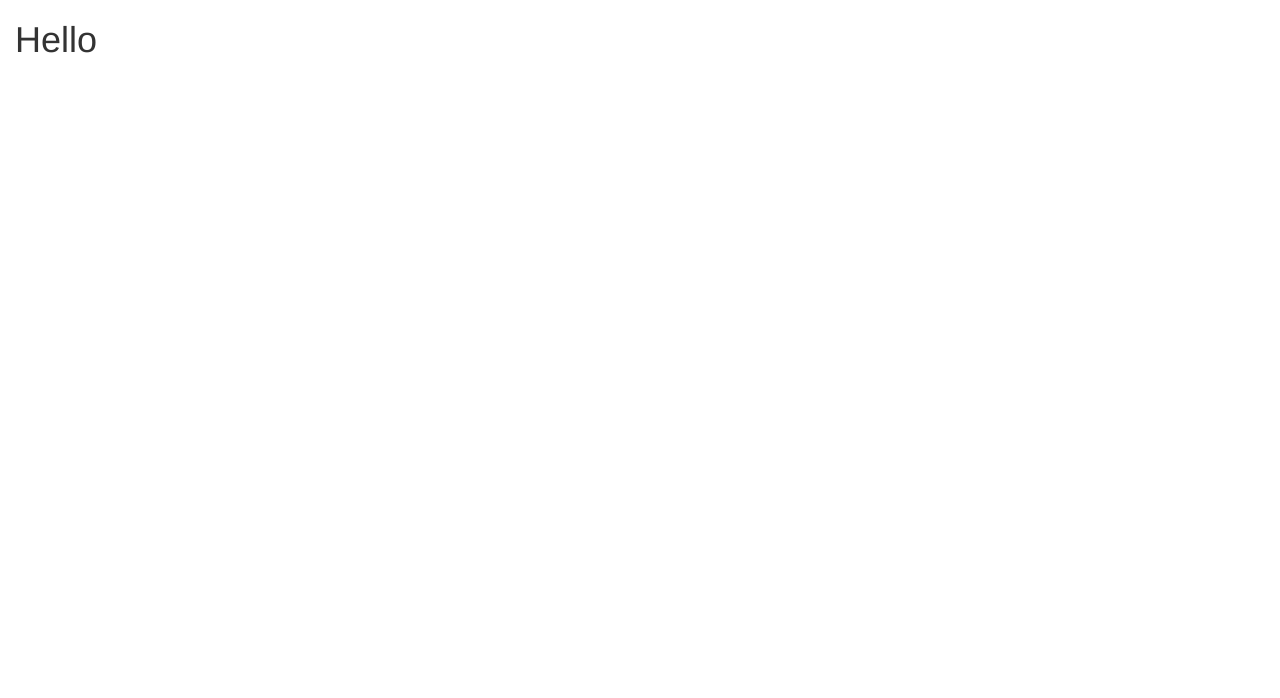
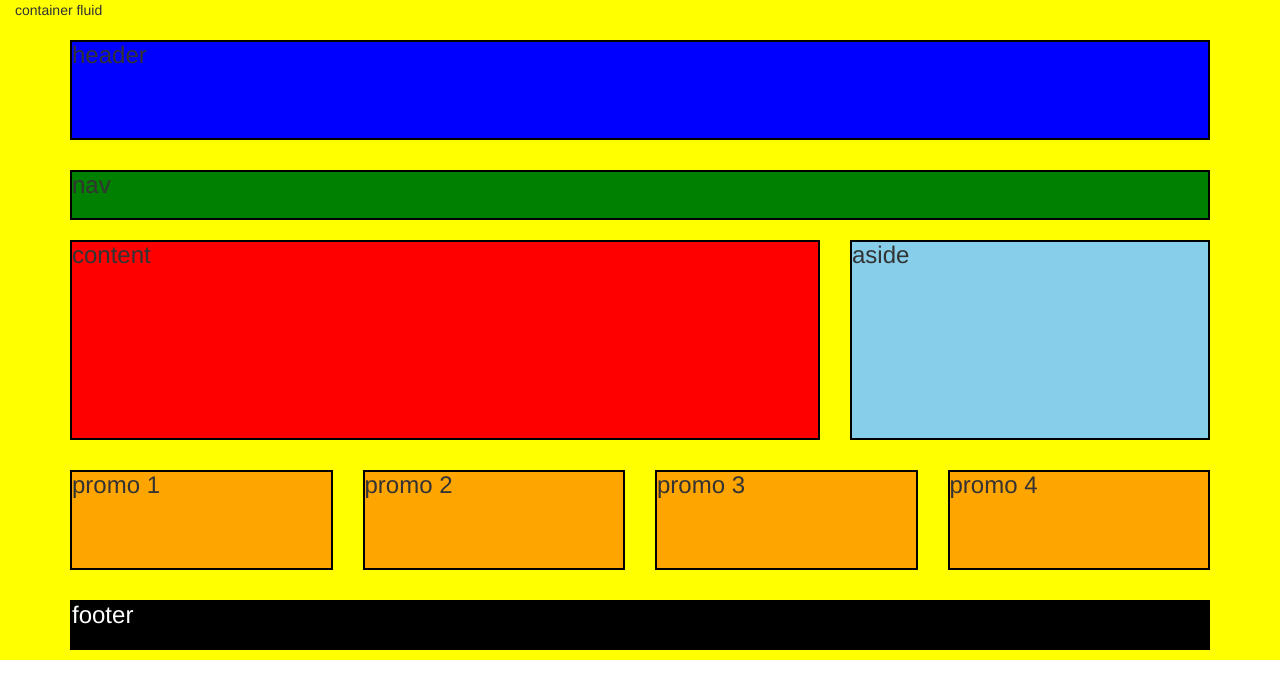
Before and after one commit to reneeharder/mfw-day2, a plain HTML site: page index.html in a window 1280 px wide. Drawn offline with Linux system fonts and the light colour scheme.

Commit message:
draft ready for pull request

```diff
--- a/css/styles.css
+++ b/css/styles.css
@@ -0,0 +1,41 @@
+
+.container-fluid {
+    background-color: yellow;
+}
+
+.header {
+    background-color: blue;
+    height: 100px;
+    border: 2px solid black;
+}
+
+.nav {
+    background-color: green;
+    height: 50px;
+    border: 2px solid black;
+}
+
+.content {
+    background-color: red;
+    height: 200px;
+    border: 2px solid black;
+}
+
+.aside {
+    background-color: skyblue;
+    height: 200px;
+    border: 2px solid black;
+}
+
+.promo1 {
+    background-color: orange;
+    height: 100px;
+    border: 2px solid black;
+}
+
+.footer {
+    background-color: black;
+    color: white;
+    height: 50px;
+    border: 2px solid black;
+}
--- a/index.html
+++ b/index.html
@@ -9,10 +9,29 @@
     <link rel="stylesheet" href="css/styles.css">
 </head>
 <body>
-    <div class="container-fluid">
-        <h1>Hello</h1>
+    <div class="container-fluid">container fluid
+    <div class="container">
+        <div class="row">
+            <div class="col-md-12 col-sm-12">
+                <h3 class="header">header</h3></div>
+            <div class="col-md-12 col-sm-12">
+                <h3 class="nav">nav</h3></div>
+            <div class="col-md-8 col-sm-6">
+                <h3 class="content">content</h3></div>
+            <div class="col-md-4 col-sm-6">
+                <h3 class="aside">aside</h3></div>
+            <div class="col-md-3 col-sm-6">
+                <h3 class="promo1">promo 1</h3></div>
+            <div class="col-md-3 col-sm-6">
+                <h3 class="promo1">promo 2</h3></div>
+            <div class="col-md-3 col-sm-6">
+                <h3 class="promo1">promo 3</h3></div>
+            <div class="col-md-3 col-sm-6">
+                <h3 class="promo1">promo 4</h3></div>
+            <div class="col-md-12 col-sm-12">
+                <h3 class="footer">footer</h3></div>
+        </div>
+        </div>
     </div>
-
-
 </body>
 </html>
```
